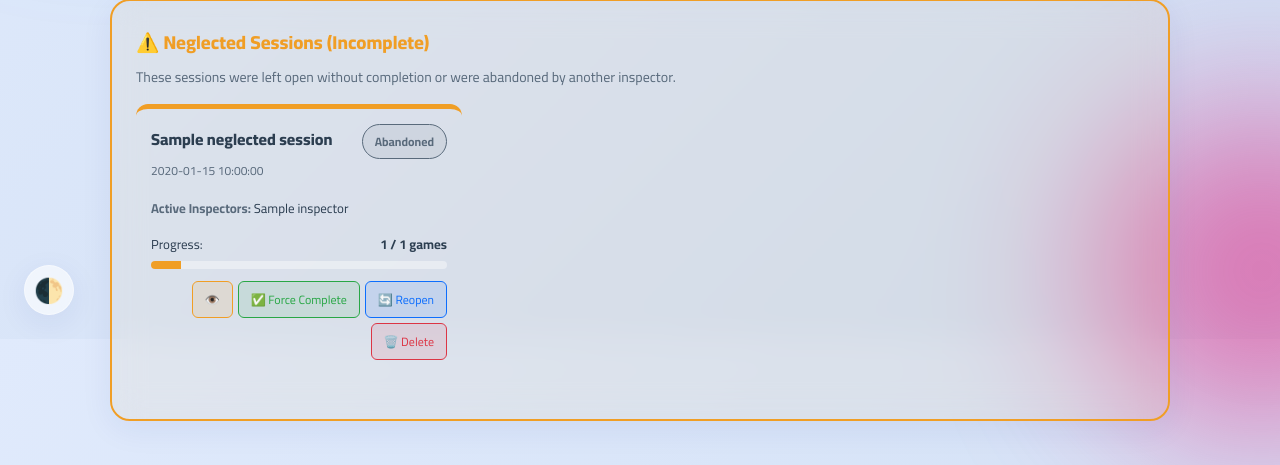
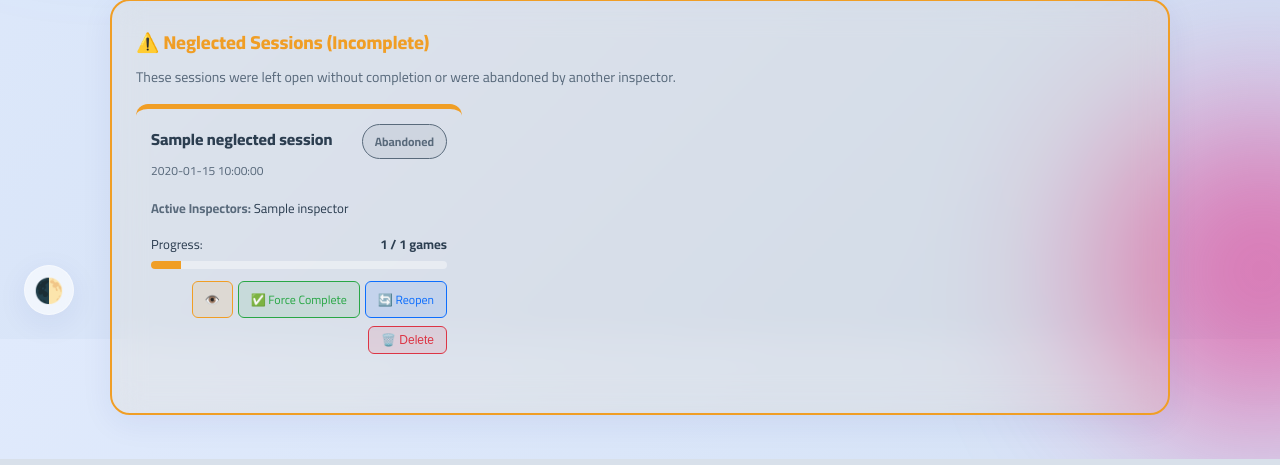
Before and after one commit to SaTo2002/DailyCheckApp, a Flask app: template templates/dashboard.html in a window 1280 px wide. Shown: the part 461-926 px from the top of the page. Run offline with Flask 3, Linux system fonts and the light colour scheme; tables that the repository leaves empty hold one stand-in row (values such as "Sample post"); the template is opened without the code that fills it: values that come from a table or form of the project are taken from there, most other values are stand-ins (such as "Sample title", 1, 10 or a date in 2020); parts of the project's set-up code (start-up, migrations or seed data) failed here and were passed over.

Commit message:
fix: Add missing sqlalchemy text import, move jsonify import to top, secure delete_neglected with POST method

```diff
--- a/app.py
+++ b/app.py
@@ -14,6 +14,7 @@ load_dotenv()
 # استدعاء كائن قاعدة البيانات الامتدادي والماكينات
 from extensions import db
 from models import Area, GameModel, GameReport, User
+from sqlalchemy import text
 
 # استدعاء الـ Blueprints مباشرة من حزمة المسارات (routes)
 from routes import admin_bp, manage_bp, monitor_bp
--- a/routes/admin.py
+++ b/routes/admin.py
@@ -7,7 +7,7 @@ import json
 import os
 import time
 
-from flask import Blueprint, redirect, render_template, request, session, url_for
+from flask import Blueprint, jsonify, redirect, render_template, request, session, url_for
 from sqlalchemy import func
 from werkzeug.security import check_password_hash
 
@@ -402,7 +402,7 @@ def view_neglected(session_id):
     return render_template("neglected_report.html", report=report_data)
 
 
-@admin_bp.route("/delete_neglected/<int:session_id>")
+@admin_bp.route("/delete_neglected/<int:session_id>", methods=["POST"])
 def delete_neglected(session_id):
     if not session.get("is_admin"):
         return redirect(url_for("admin.admin_login"))
@@ -713,7 +713,6 @@ def email_logs():
     logs = EmailLog.query.order_by(EmailLog.id.desc()).all()
     return render_template("email_logs.html", logs=logs)
 
-from flask import jsonify
 @admin_bp.route("/retry_failed_emails", methods=["POST"])
 def retry_failed_emails():
     if not session.get("is_admin") or not session.get("is_master_admin"):
--- a/templates/dashboard.html
+++ b/templates/dashboard.html
@@ -176,9 +176,11 @@
                     <a href="/reopen_neglected/{{ ns.session_id }}" class="btn" style="background: rgba(13, 110, 253, 0.1); color: #0d6efd; border: 1px solid #0d6efd; padding: 6px 12px; font-size: 12px; border-radius: 6px; text-decoration: none; display: inline-flex; align-items: center; gap: 5px;" title="Reopen session for inspectors today" onclick="return confirm('Re-open this session for inspectors to continue working on it today?')">
                         🔄 Reopen
                     </a>
-                    <a href="/delete_neglected/{{ ns.session_id }}" class="btn" style="background: rgba(220, 53, 69, 0.1); color: #dc3545; border: 1px solid #dc3545; padding: 6px 12px; font-size: 12px; border-radius: 6px; text-decoration: none; display: inline-flex; align-items: center; gap: 5px;" title="Delete this session forever" onclick="return confirm('Permanently delete this neglected session? This action cannot be undone.')">
-                        🗑️ Delete
-                    </a>
+                    <form action="/delete_neglected/{{ ns.session_id }}" method="POST" style="display:inline;" onsubmit="return confirm('Permanently delete this neglected session? This action cannot be undone.')">
+                        <button type="submit" class="btn" style="background: rgba(220, 53, 69, 0.1); color: #dc3545; border: 1px solid #dc3545; padding: 6px 12px; font-size: 12px; border-radius: 6px; cursor: pointer; display: inline-flex; align-items: center; gap: 5px;">
+                            🗑️ Delete
+                        </button>
+                    </form>
                 </div>
             </div>
             {% endfor %}
```
